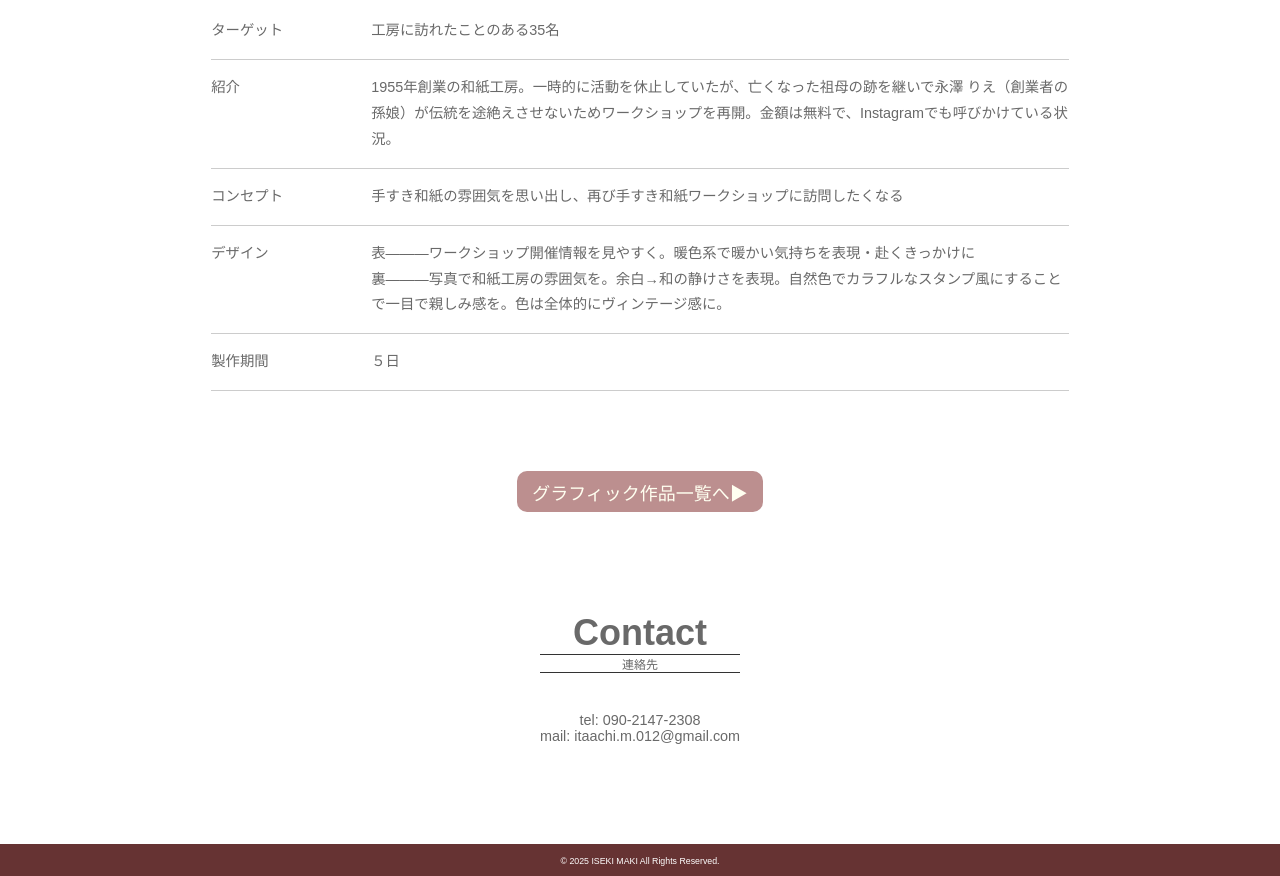
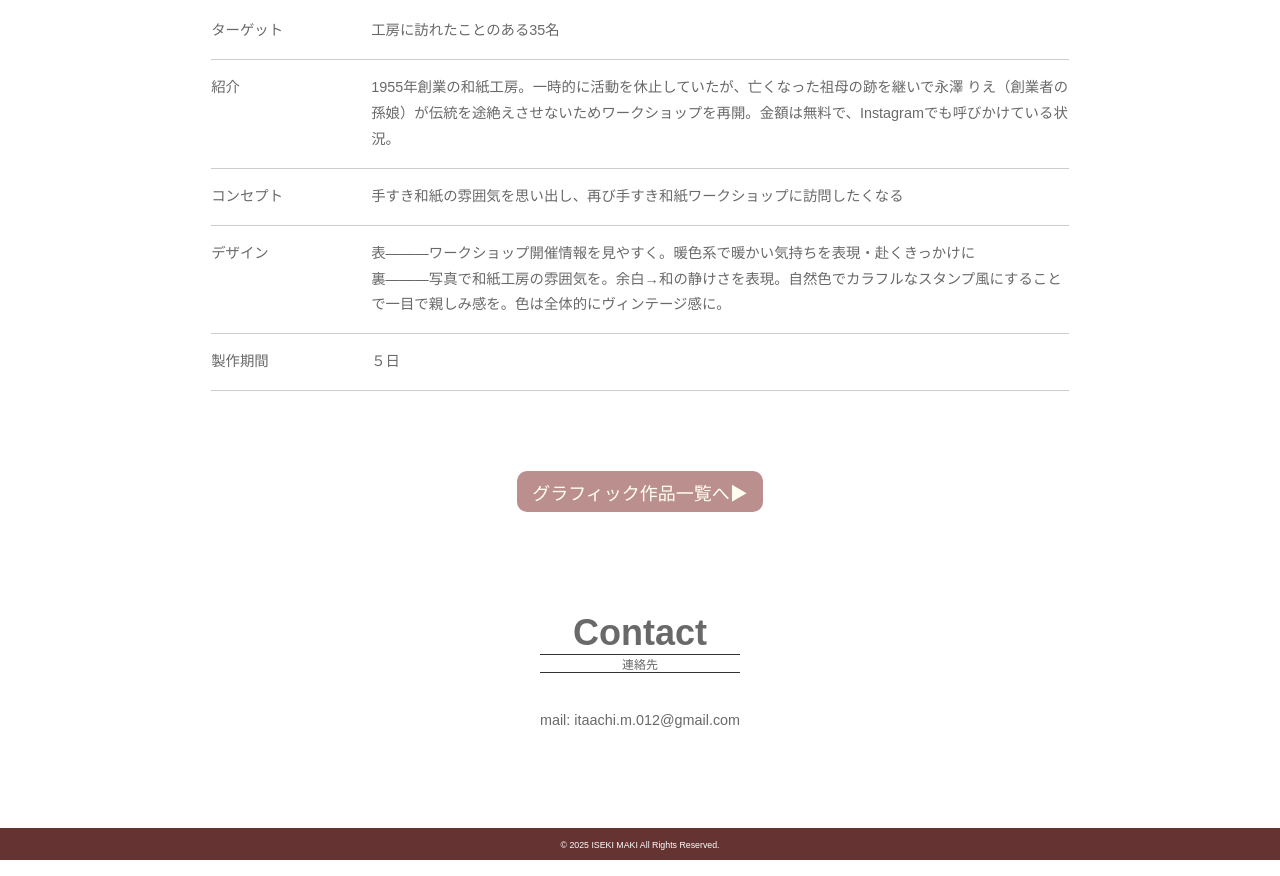
Before and after one commit to itaachim012-droid/itaachim012-droid.github.io, a plain HTML site: page dm.html in a window 1280 px wide. Shown: the part 750-1626 px from the top of the page. Drawn offline with nearby package versions, Linux system fonts and the light colour scheme; some packages are replaced by stand-ins of ours.

Commit message:
Update dm.html

```diff
--- a/dm.html
+++ b/dm.html
@@ -77,7 +77,6 @@
                 <p3 class="section-title">連絡先</p3>
 
                 <p>
-                    tel: 090-2147-2308<br>
                     mail: itaachi.m.012@gmail.com
                 </p>
             </div>
```
